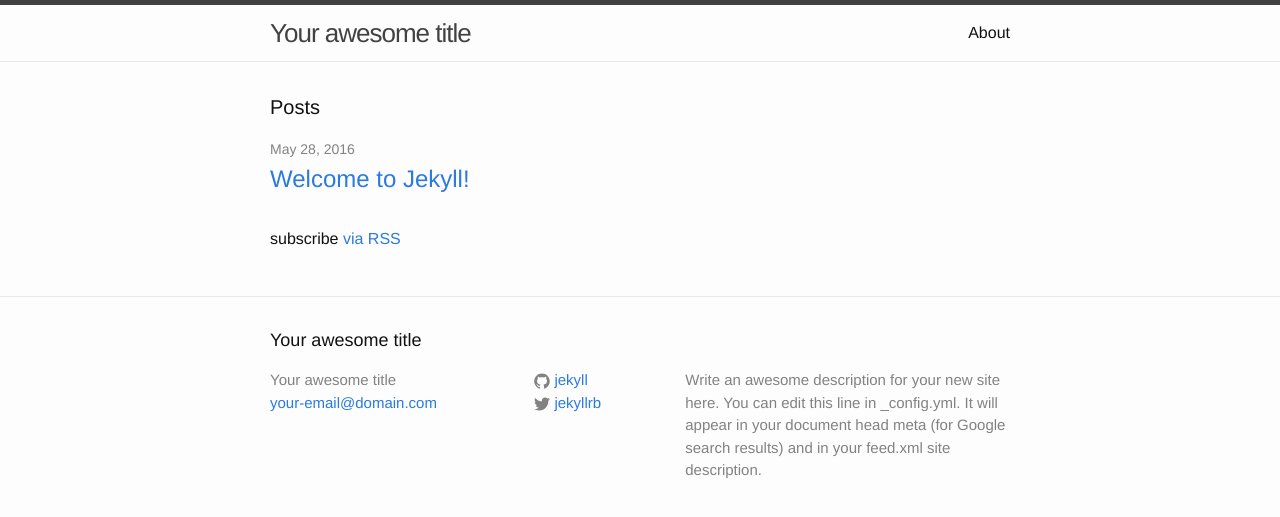
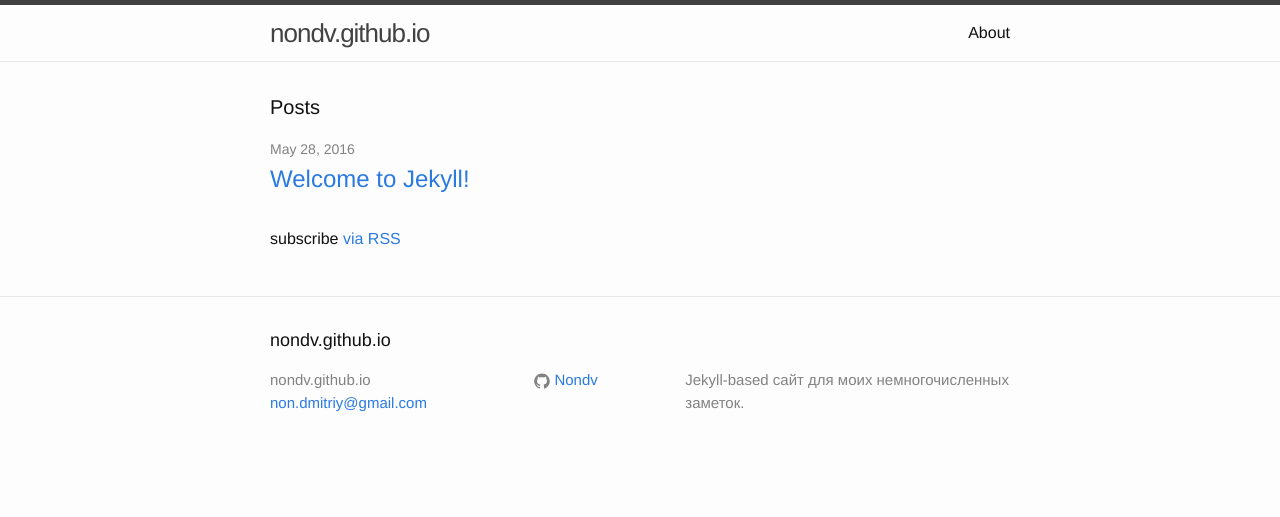
Before and after one commit to Nondv/Nondv.github.io.bk, a Jekyll site: the page built from index.html, in a window 1280 px wide. Shown: the top 517 px of the page. Built offline with Jekyll 4.4.1, drawn with Linux system fonts in a browser that asks for light colours.

Commit message:
update configuration

```diff
--- a/_config.yml
+++ b/_config.yml
@@ -6,16 +6,24 @@
 # 'jekyll serve'. If you change this file, please restart the server process.
 
 # Site settings
-title: Your awesome title
-email: your-email@domain.com
+title: nondv.github.io
+email: non.dmitriy@gmail.com
 description: > # this means to ignore newlines until "baseurl:"
-  Write an awesome description for your new site here. You can edit this
-  line in _config.yml. It will appear in your document head meta (for
-  Google search results) and in your feed.xml site description.
+  Jekyll-based сайт для моих немногочисленных заметок.
 baseurl: "" # the subpath of your site, e.g. /blog
-url: "http://yourdomain.com" # the base hostname & protocol for your site
-twitter_username: jekyllrb
-github_username:  jekyll
+url: "http://nondv.github.io" # the base hostname & protocol for your site
+# twitter_username: jekyllrb
+github_username: Nondv
+
+
+header_title: 'Очередной ненужный блог'
 
 # Build settings
 markdown: kramdown
+
+defaults:
+  -
+    scope:
+      path: "_posts"
+    values:
+      layout: "post"
```
